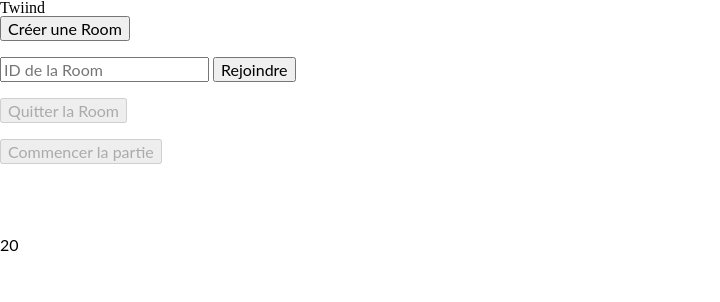
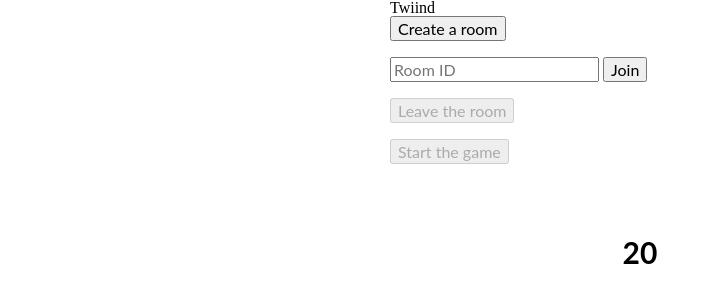
Before and after one commit to Nyssa0/Twiind, a website: page index.html in a window 1280 px wide. Shown: the whole page, without its empty margins (0-720 px from the left). Drawn offline with nearby package versions, Linux system fonts and the light colour scheme; no server answers.

Commit message:
💄 Style header

```diff
--- a/client.js
+++ b/client.js
@@ -244,7 +244,7 @@
 }
 
 function viewCards(isVisible) {
-    isVisible ? document.querySelector('.randomPokemons').classList.add("disabled") : document.querySelector('.randomPokemons').classList.remove("disabled");
+    isVisible ? document.body.classList.add("disabled") : document.body.classList.remove("disabled");
     const cards = document.querySelectorAll(".pokemon__card");
 
     cards.forEach((card) => {
--- a/index.html
+++ b/index.html
@@ -9,18 +9,20 @@
     <title>Twiind</title>
 </head>
 <body>
-<h1>Twiind</h1>
-<button id="createRoom">Créer une Room</button>
-<br><br>
-<input type="text" id="roomIdInput" placeholder="ID de la Room">
-<button id="joinRoom">Rejoindre</button>
-<br><br>
-<button id="leaveRoom" disabled>Quitter la Room</button>
-<br><br>
-<button id="startGame" disabled>Commencer la partie</button>
-<p id="message"></p>
+<header>
+    <h1>Twiind</h1>
+    <button id="createRoom">Create a room</button>
+    <br><br>
+    <input type="text" id="roomIdInput" placeholder="Room ID">
+    <button id="joinRoom">Join</button>
+    <br><br>
+    <button id="leaveRoom" disabled>Leave the room</button>
+    <br><br>
+    <button id="startGame" disabled>Start the game</button>
+    <p id="message"></p>
+</header>
+
 <p id="turn"></p>
-
 <div id="hints-container" class="hidden">
     <h3>Donner un indice :</h3>
     <select id="hint-type">
--- a/style.scss
+++ b/style.scss
@@ -252,7 +252,7 @@
 	font-weight: 700;
 }
 
-.randomPokemons.disabled,
+body.disabled,
 .pokemon__card.disabled {
 	pointer-events: none;
 }
@@ -270,3 +270,14 @@
 	height: 100%;
 	object-fit: contain;
 }
+
+.turn__counter {
+	text-align: center;
+	font-size: 30px;
+	font-weight: 700;
+}
+
+header {
+	margin: 0 auto;
+	width: 500px;
+}
```
Also changed, not shown: style.css, 1 other file.
